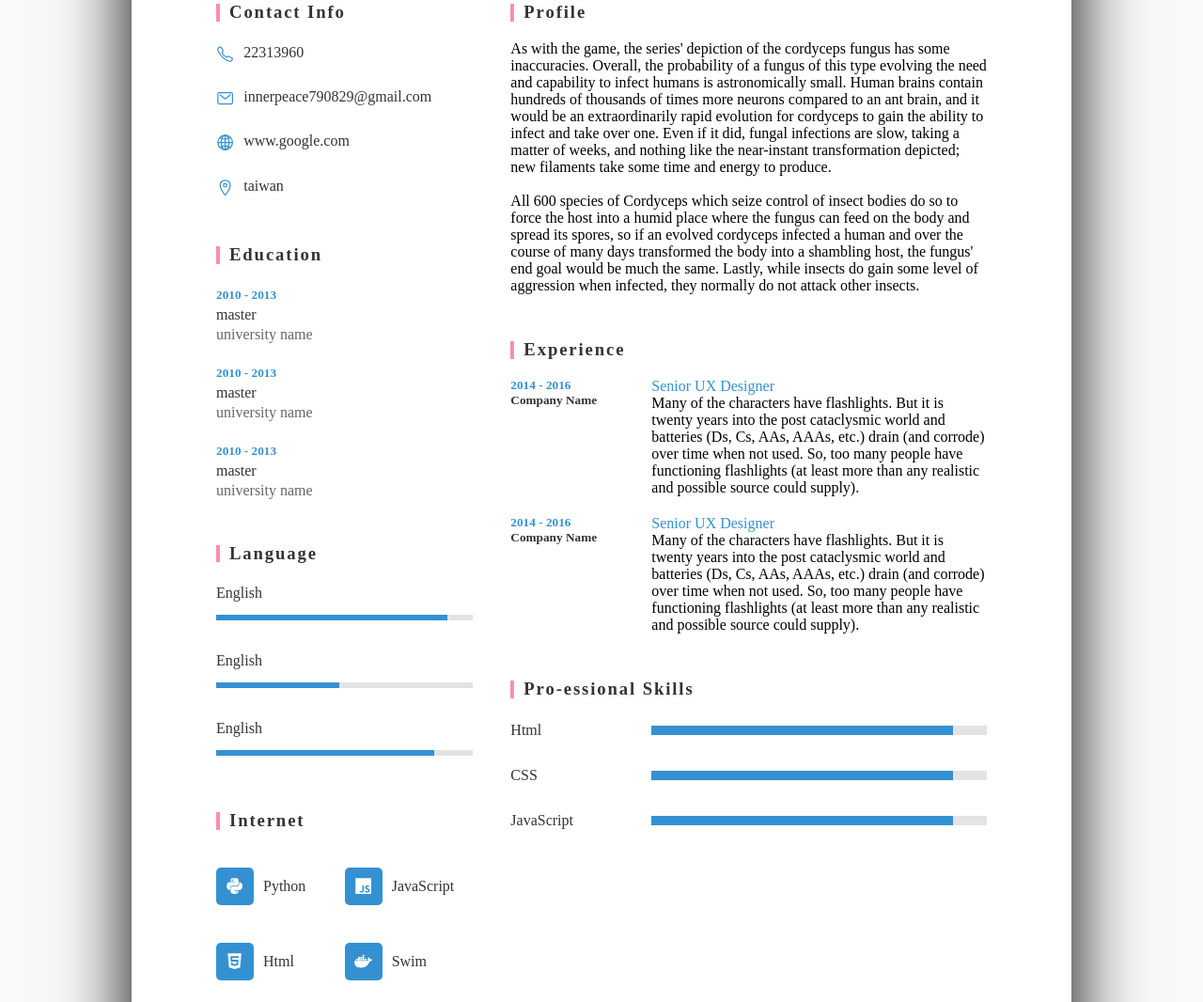
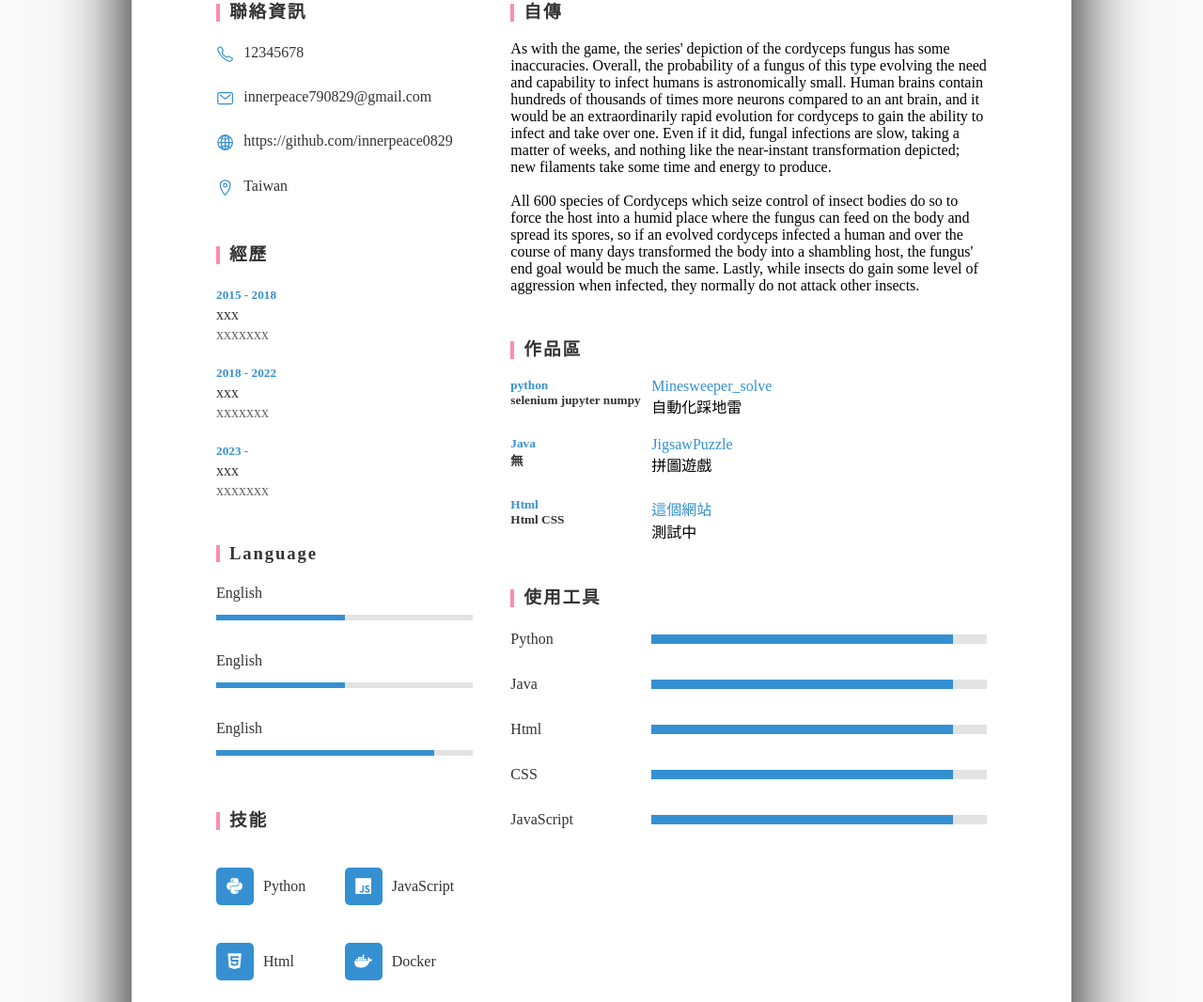
Before and after one commit to innerpeace0829/innerpeace0820.github.io, a plain HTML site: page index.html in a window 1280 px wide. Shown: the part 455-1521 px from the top of the page at 94% size. Drawn offline with nearby package versions, Linux system fonts and the light colour scheme.

Commit message:
modify chinese

```diff
--- a/index.html
+++ b/index.html
@@ -16,16 +16,16 @@
                 </div>
             </div>
             <div class="profileText">
-                <h3>張庭豪<br>joe<br>lancer<br><span>engineer</span></h3>
+                <h3>張庭豪<br>Ting-Hao<br>Chang<br><span>Engineer</span></h3>
             </div>
         </div>
         <div class="contentBox">
             <div class="leftSide">
-                <h3>Contact Info</h3>
+                <h3>聯絡資訊</h3>
                 <ul>
                     <li>
                         <span class="icon"><ion-icon name="call-outline"></ion-icon></span>
-                        <span class="text">22313960</span>
+                        <span class="text">12345678</span>
                     </li>
                     <li>
                         <span class="icon"><ion-icon name="mail-outline"></ion-icon></span>
@@ -34,29 +34,29 @@
                     <li>
                         <span class="icon"><ion-icon name="globe-outline"></ion-icon>
                         </span>
-                        <span class="text">www.google.com</span>
+                        <span class="text">https://github.com/innerpeace0829</span>
                     </li>
                     <li>
                         <span class="icon"><ion-icon name="location-outline"></ion-icon></span>
-                        <span class="text">taiwan</span>
+                        <span class="text">Taiwan</span>
                     </li>
                 </ul>
-                <h3>Education</h3>
+                <h3>經歷</h3>
                 <ul class="education">
                     <li>
-                        <h5>2010 - 2013</h5>
-                        <h4>master</h4>
-                        <h6>university name</h6>
+                        <h5>2015 - 2018</h5>
+                        <h4>xxx</h4>
+                        <h6>xxxxxxx</h6>
                     </li>
                     <li>
-                        <h5>2010 - 2013</h5>
-                        <h4>master</h4>
-                        <h6>university name</h6>
+                        <h5>2018 - 2022</h5>
+                        <h4>xxx</h4>
+                        <h6>xxxxxxx</h6>
                     </li>
                     <li>
-                        <h5>2010 - 2013</h5>
-                        <h4>master</h4>
-                        <h6>university name</h6>
+                        <h5>2023 - </h5>
+                        <h4>xxx</h4>
+                        <h6>xxxxxxx</h6>
                     </li>
                 </ul>
                 <h3>Language</h3>
@@ -64,13 +64,13 @@
                     <li>
                         <span class="text">English</span>
                         <span class="percent">
-                            <div style="width: 90%;"></div>
+                            <div style="width: 50%;"></div>
                         </span>
                     </li>
                     <li>
                         <span class="text">English</span>
                         <span class="percent">
-                            <div style="width: 48%;"></div>
+                            <div style="width: 50%;"></div>
                         </span>
                     </li>
                     <li>
@@ -80,49 +80,74 @@
                         </span>
                     </li>
                 </ul>
-                <h3>Internet</h3>
+                <h3>技能</h3>
                 <ul class="interest">
                     <li><span class="icon"><ion-icon name="logo-python"></ion-icon></span>Python</li>
                     <li><span class="icon"><ion-icon name="logo-javascript"></ion-icon></span>JavaScript</li>
                     <li><span class="icon"><ion-icon name="logo-html5"></ion-icon></span>Html</li>
                     <li><span class="icon"><ion-icon name="logo-docker"></ion-icon>
-                    </span>Swim</li>
+                    </span>Docker</li>
                 </ul>
             </div>
             <div class="rightSide">
                 <div class="about">
-                    <h3>Profile</h3>
+                    <h3>自傳</h3>
                     <p>As with the game, the series' depiction of the cordyceps fungus has some inaccuracies. Overall, the probability of a fungus of this type evolving the need and capability to infect humans is astronomically small. Human brains contain hundreds of thousands of times more neurons compared to an ant brain, and it would be an extraordinarily rapid evolution for cordyceps to gain the ability to infect and take over one. Even if it did, fungal infections are slow, taking a matter of weeks, and nothing like the near-instant transformation depicted; new filaments take some time and energy to produce.<br><br>All 600 species of Cordyceps which seize control of insect bodies do so to force the host into a humid place where the fungus can feed on the body and spread its spores, so if an evolved cordyceps infected a human and over the course of many days transformed the body into a shambling host, the fungus' end goal would be much the same. Lastly, while insects do gain some level of aggression when infected, they normally do not attack other insects.</p>
                 </div>
                 <div class="about">
-                    <h3>Experience</h3>
+                    <h3>作品區</h3>
                     <div class="box">
                         <div class="year_company">
-                            <h5>2014 - 2016</h5>
-                            <h5>Company Name</h5>
+                            <h5>python</h5>
+                            <h5>selenium jupyter numpy
+                            </h5>
                         </div>
                         <div class="text">
                             <h4>
-                                Senior UX Designer
+                                Minesweeper_solve
                             </h4>
-                            <p>Many of the characters have flashlights. But it is twenty years into the post cataclysmic world and batteries (Ds, Cs, AAs, AAAs, etc.) drain (and corrode) over time when not used. So, too many people have functioning flashlights (at least more than any realistic and possible source could supply).</p>
+                            <p>自動化踩地雷</p>
                         </div>
                     </div>
                     <div class="box">
                         <div class="year_company">
-                            <h5>2014 - 2016</h5>
-                            <h5>Company Name</h5>
+                            <h5>Java</h5>
+                            <h5>無</h5>
                         </div>
                         <div class="text">
                             <h4>
-                                Senior UX Designer
+                                JigsawPuzzle
                             </h4>
-                            <p>Many of the characters have flashlights. But it is twenty years into the post cataclysmic world and batteries (Ds, Cs, AAs, AAAs, etc.) drain (and corrode) over time when not used. So, too many people have functioning flashlights (at least more than any realistic and possible source could supply).</p>
+                            <p>拼圖遊戲</p>
+                        </div>
+                    </div>
+                    <div class="box">
+                        <div class="year_company">
+                            <h5>Html</h5>
+                            <h5>Html CSS</h5>
+                        </div>
+                        <div class="text">
+                            <h4>
+                                這個網站
+                            </h4>
+                            <p>測試中</p>
                         </div>
                     </div>
                 </div>
                 <div class="about skills">
-                    <h3>Pro-essional Skills</h3>
+                    <h3>使用工具</h3>
+                    <div class="box">
+                        <h4>Python</h4>
+                        <span class="percent">
+                            <div style="width: 90%"></div>
+                        </span>
+                    </div>
+                    <div class="box">
+                        <h4>Java</h4>
+                        <span class="percent">
+                            <div style="width: 90%"></div>
+                        </span>
+                    </div>
                     <div class="box">
                         <h4>Html</h4>
                         <span class="percent">
```
Also changed, not shown: cat.jpg (added).
